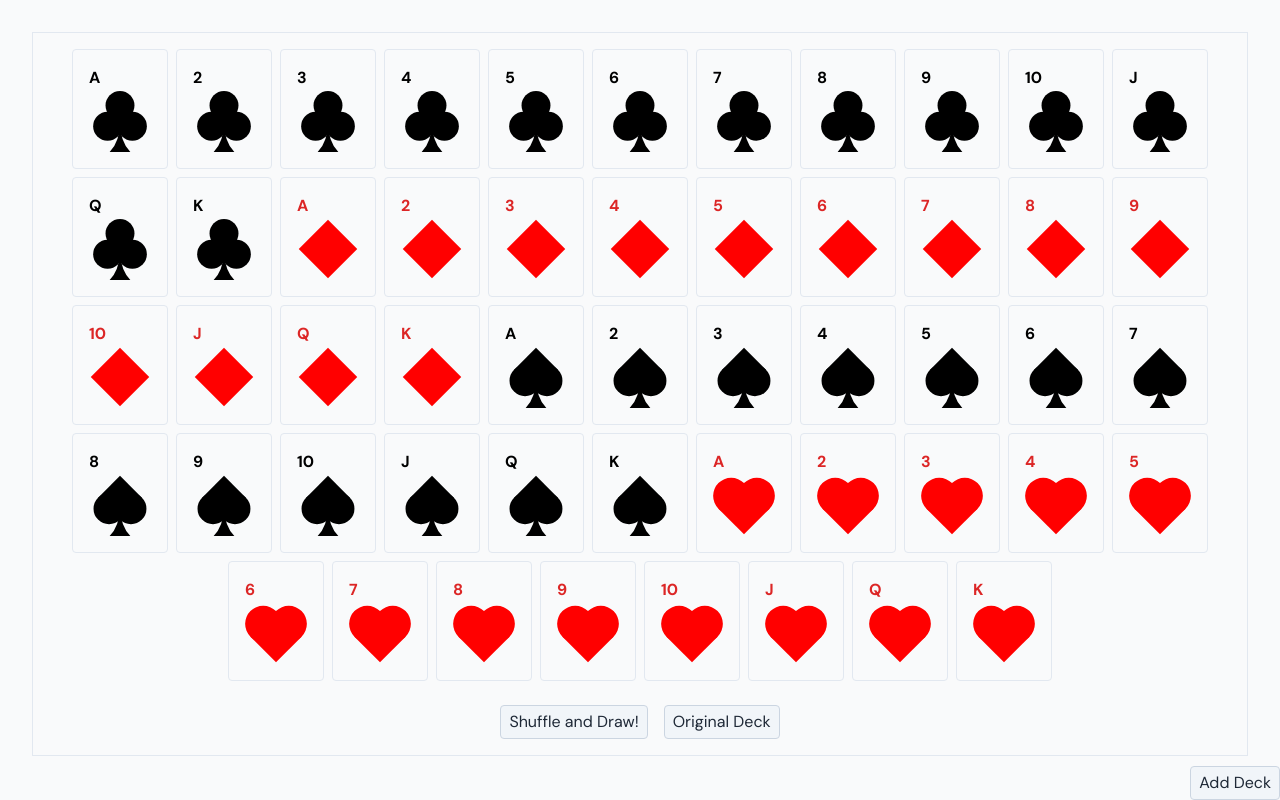
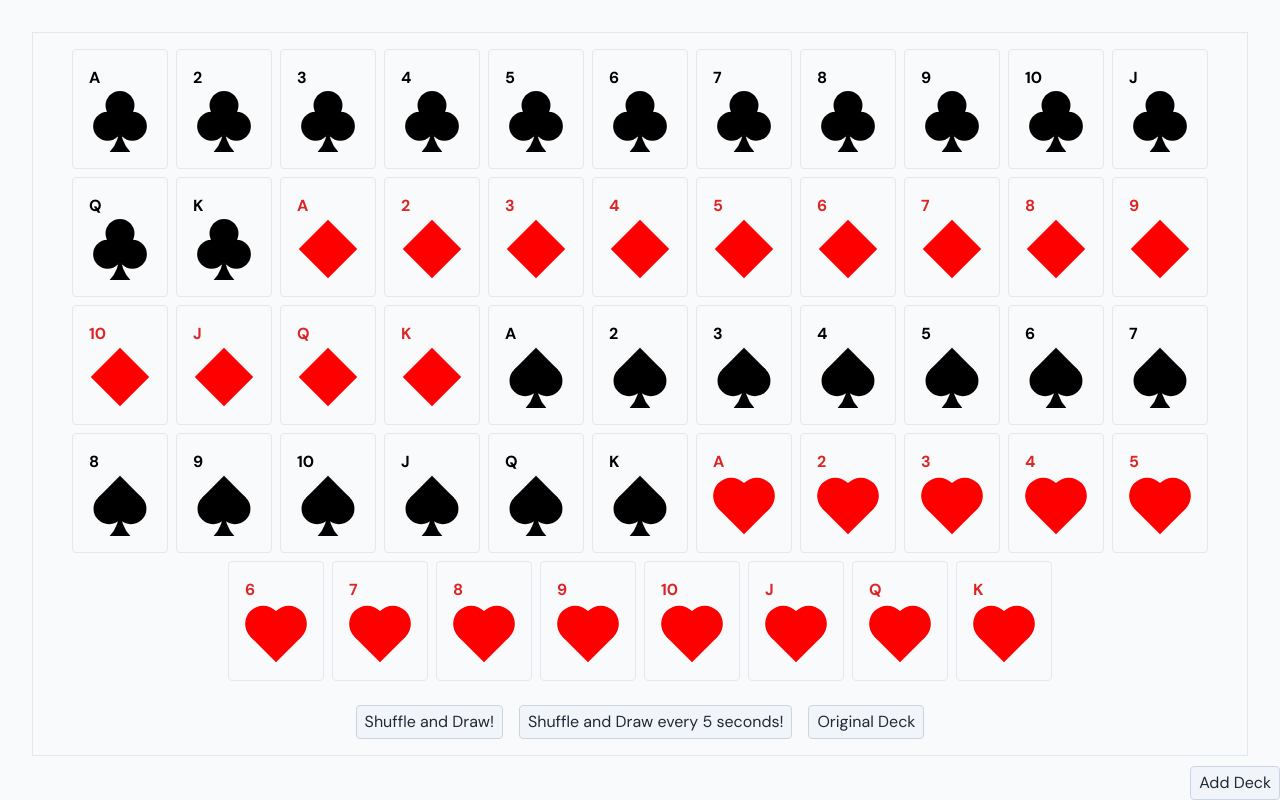
Before and after one commit to KianSenpai/phazero, a React (Vite) app: page / in a window 1280 px wide. Built offline with nearby package versions, Linux system fonts and the light colour scheme.

Commit message:
add: timer shuffle

```diff
--- a/src/components/deck/index.tsx
+++ b/src/components/deck/index.tsx
@@ -1,4 +1,4 @@
-import { useMemo, useState } from 'react'
+import { useEffect, useMemo, useState } from 'react'
 import Card from '../../components/card'
 
 const generateCards = (): string[] => {
@@ -27,6 +27,7 @@ export default function Deck() {
     const initialDeck = useMemo(generateCards, [])
     const [deck, setDeck] = useState<string[]>(initialDeck)
     const [topCards, setTopCards] = useState<string[]>([])
+    const [intervalId, setIntervalId] = useState<number | null>(null)
 
     const shuffleDeck = () => {
         const shuffledDeck = shuffle(deck)
@@ -38,6 +39,28 @@ export default function Deck() {
         setDeck(initialDeck)
         setTopCards([])
     }
+
+    const autoShuffle = () => {
+        if (!intervalId) {
+            shuffleDeck()
+            const id = setInterval(() => {
+                shuffleDeck()
+            }, 3000)
+
+            setIntervalId(id)
+        } else {
+            clearInterval(intervalId)
+            setIntervalId(null)
+        }
+    }
+
+    useEffect(() => {
+        return () => {
+            if (intervalId) {
+                clearInterval(intervalId)
+            }
+        }
+    }, [intervalId])
 
     return (
         <div className="flex flex-col items-center gap-6 border border-slate-200 p-4">
@@ -62,6 +85,12 @@ export default function Deck() {
                     Shuffle and Draw!
                 </button>
                 <button
+                    onClick={autoShuffle}
+                    className="rounded border border-slate-300 bg-slate-100 px-2 py-1"
+                >
+                    {intervalId ? 'STOP' : 'Shuffle and Draw every 5 seconds!'}
+                </button>
+                <button
                     disabled={topCards.length === 0}
                     onClick={returnOriginalDeck}
                     className="rounded border border-slate-300 bg-slate-100 px-2 py-1"
--- a/src/pages/home/index.tsx
+++ b/src/pages/home/index.tsx
@@ -6,6 +6,7 @@ export default function Home() {
     const changeDeckCount = () => {
         setDeckCount(deckCount + 1)
     }
+
     return (
         <>
             <div className="flex flex-col gap-4 p-8">
```
